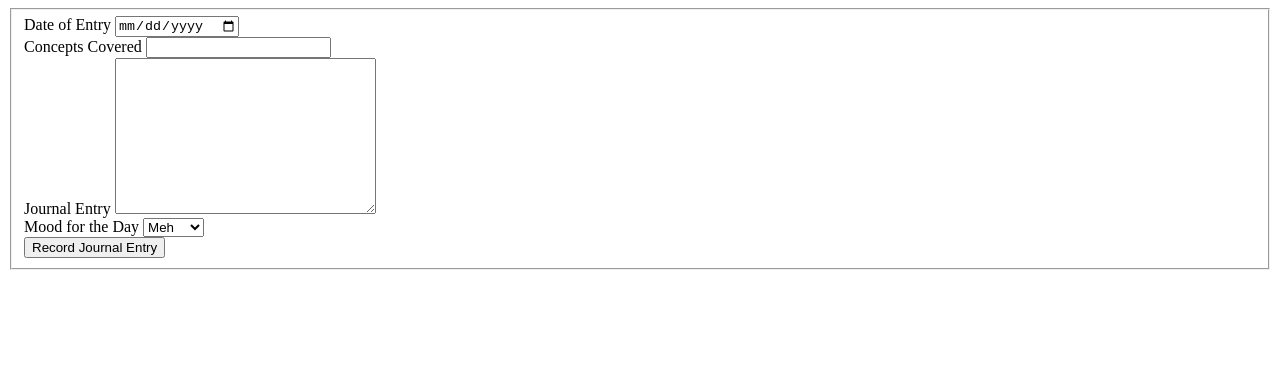
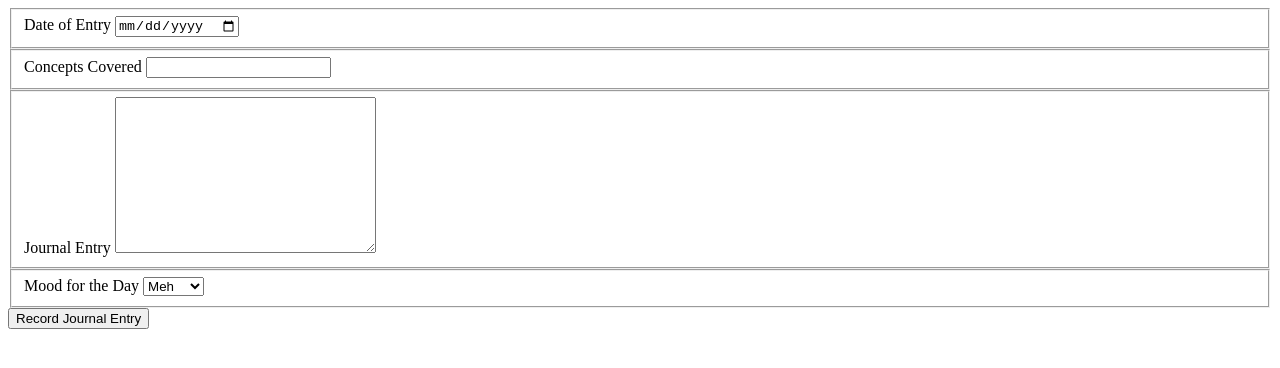
Before and after one commit to FORDBA/Daily-Journal, a plain HTML site: page index.html in a window 1280 px wide. Drawn offline with Linux system fonts and the light colour scheme; files that its build step writes are made by us from their sources.

Commit message:
added fieldsets

```diff
--- a/index.html
+++ b/index.html
@@ -13,18 +13,22 @@
 <body>
     <form action="">
         <fieldset>
-            <div><label for="journalDate">Date of Entry</label>
+            <label for="journalDate">Date of Entry</label>
+
             <input type="date" name="journalDate" id="journalDate">
-            </div>
-            <div>
+        </fieldset>
+        <fieldset>
+
             <label for="concepts">Concepts Covered</label>
             <input type="text" name="concepts" id="concepts">
-            </div>
-            <div>
+        </fieldset>
+        <fieldset>
+
             <label for="journalEntry">Journal Entry</label>
             <textarea name="journalEntry" id="journalEntry" cols="30" rows="10"></textarea>
-            </div>
-            <div>
+        </fieldset>
+        <fieldset>
+
             <label for="mood">Mood for the Day</label>
             <select name="mood" id="mood">
                 <option value="happy">Happy</option>
@@ -32,11 +36,10 @@
                 <option value="angry">Angry</option>
                 <option value="meh" selected>Meh</option>
             </select>
-            </div>
-            <div>
+        </fieldset>
+
 
         <button>Record Journal Entry</button></div>
-        </fieldset>
 
     </form>
 
```
Lines whose indentation alone changed are shown as unchanged.
